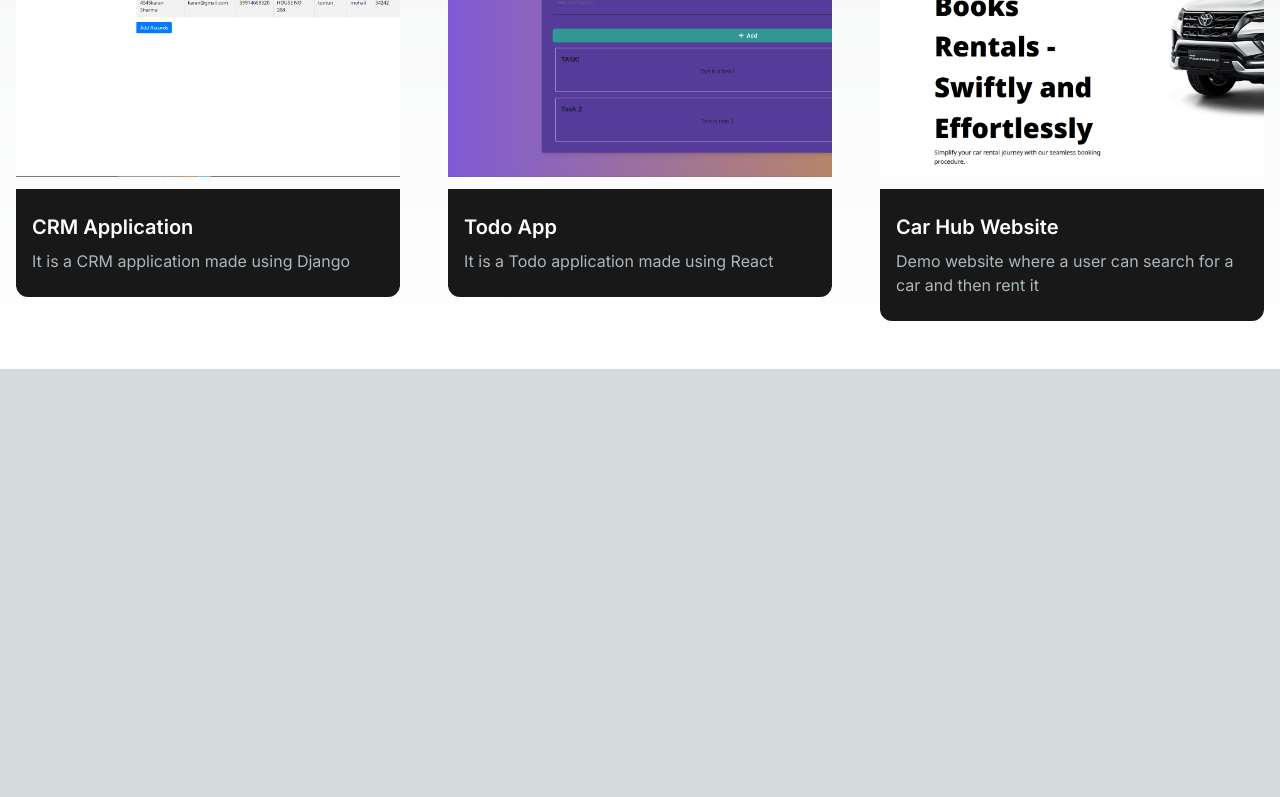
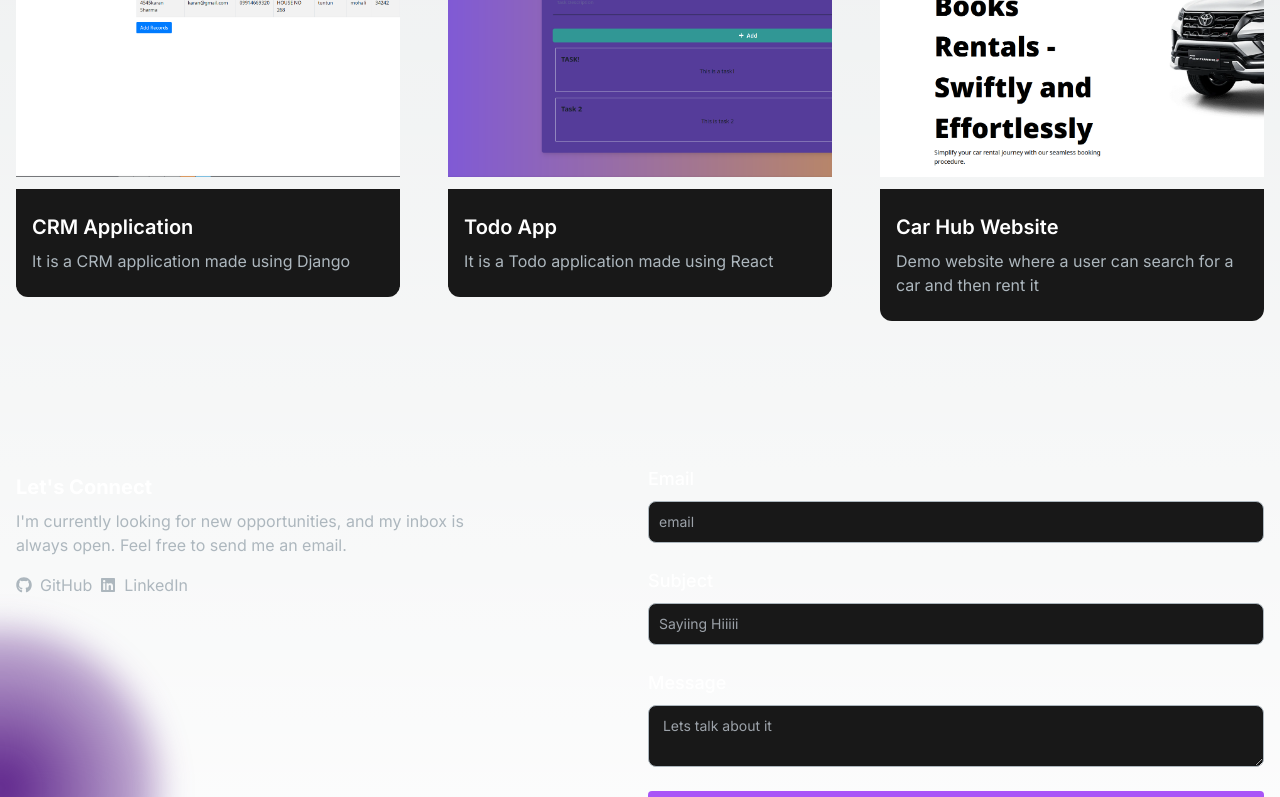
Before and after one commit to nischay-chauhan/Portfolio, a Next.js app in the folder portfolio/portfolio/: page / in a window 1280 px wide. Shown: the part 2000-2797 px from the top of the page. Before the commit the page ends 2369 px from the top, so only its background shows below. Built offline with nearby package versions, Linux system fonts and the light colour scheme.

Commit message:
Contact form

```diff
--- /dev/null
+++ b/portfolio/portfolio/app/api/send/route.js
@@ -0,0 +1,18 @@
+import { NextResponse} from 'next/server';
+import {Resend} from 'resend';
+
+const resend = new Resend(process.env.RESEND_API_KEY);
+
+export async function POST() {
+    try{
+        const data = await resend.emails.send({
+            from:"Nischay <nischay22807@gmail.com>",
+            to : ['masternischay@gmail'],
+            subject : "hello World",
+            react : <><p>Email Body</p></> ,
+        });
+        return NextResponse.json(data);
+    }catch(error){
+        return NextResponse.json({error})
+    }
+}
--- /dev/null
+++ b/portfolio/portfolio/app/components/EmailSection.jsx
@@ -0,0 +1,92 @@
+import React from "react";
+import Link from "next/link";
+import Image from "next/image";
+import { FaGithub, FaLinkedin } from "react-icons/fa";
+
+const EmailSection = () => {
+  return (
+    <section className="grid md:grid-cols-2 my-12 md:my-12 py-24 gap-4 relative">
+      <div className="bg-[radial-gradient(ellipse_at_center,_var(--tw-gradient-stops))] from-purple-900 to-transparent rounded-full h-80 w-80 z-0 blur-lg absolute top-3/4 -left-4 transform -translate-x-1/2 -translate-y-1/2"></div>
+      <div className="z-10">
+        <h5 className="text-xl font-bold text-white my-2">Let's Connect </h5>
+        <p className="text-[#ADB7BE] mb-4 max-w-md">
+          I'm currently looking for new opportunities, and my inbox is always
+          open. Feel free to send me an email.
+        </p>
+        <div className="socials flex flex-row gap-2">
+          <Link href="https://github.com/nischay-chauhan">
+            <div className="flex items-center text-[#ADB7BE] hover:text-white">
+              <FaGithub className="mr-2" />
+              GitHub
+            </div>
+          </Link>
+          <Link href="https://linkedin.com/in/your-linkedin-username">
+            <div className="flex items-center text-[#ADB7BE] hover:text-white">
+              <FaLinkedin className="mr-2" />
+              LinkedIn
+            </div>
+          </Link>
+        </div>
+      </div>
+      <div>
+        <form className="flex flex-col ">
+          <div className="mb-6">
+            <label
+              htmlFor="email"
+              className="text-white block mb-2 text-lg font-medium"
+            >
+              Email
+            </label>
+            <input
+              type="email"
+              name="email"
+              id="email"
+              required
+              className="bg-[#181818] border text-gray  border-[#ADB7BE] text-white placeholder-[#9CA2A9] text-sm rounded-lg focus:ring-blue-500 focus:border-blue-500 block w-full p-2.5"
+              placeholder="email "
+            />
+          </div>
+
+          <div className="mb-6">
+            <label
+              htmlFor="subject"
+              className="text-white block mb-2 text-lg font-medium "
+            >
+              Subject
+            </label>
+            <input
+              type="text"
+              id="subject"
+              required
+              className="bg-[#181818] border text-gray  border-[#ADB7BE] text-white placeholder-[#9CA2A9] text-sm rounded-lg focus:ring-blue-500 focus:border-blue-500 block w-full p-2.5"
+              placeholder="Sayiing Hiiiii"
+            />
+          </div>
+          <div className="mb-6">
+            <label
+              htmlFor="message"
+              className="text-white block mb-2 text-lg font-medium "
+            >
+              Message
+            </label>
+            <textarea
+              type="text"
+              id="message"
+              required
+              className="bg-[#181818] border text-gray  border-[#ADB7BE] text-white placeholder-[#9CA2A9] text-sm rounded-lg focus:ring-blue-500 focus:border-blue-500 block w-full p-2.5"
+              placeholder=" Lets talk about it"
+            />
+          </div>
+          <button
+            type="submit"
+            className="bg-purple-500 hover:bg-purple-700 text-white font-bold py-2 px-4 rounded focus:outline-none focus:shadow-outline focus:shadow-outline"
+          >
+            Send Message
+          </button>
+        </form>
+      </div>
+    </section>
+  );
+};
+
+export default EmailSection;
--- /dev/null
+++ b/portfolio/portfolio/app/components/Footer.jsx
@@ -0,0 +1,14 @@
+import React from "react";
+
+const Footer = () => {
+  return (
+    <footer>
+      <div>
+        <span>LOGO</span>
+        <p>All rights Reserved</p>
+      </div>
+    </footer>
+  );
+};
+
+export default Footer;
--- a/portfolio/portfolio/app/page.js
+++ b/portfolio/portfolio/app/page.js
@@ -3,6 +3,8 @@ import HeroSection from './components/HeroSection';
 import Navbar from './components/Navbar';
 import AboutSection from './components/AboutSection';
 import ProjectSection from './components/ProjectSection';
+import EmailSection from './components/EmailSection';
+import Footer from './components/Footer';
 
 export default function Home() {
   return (
@@ -12,7 +14,9 @@ export default function Home() {
       <HeroSection />
       <AboutSection />
       <ProjectSection />
+      <EmailSection />
       </div>
+    <Footer />
     </main>
   );
 }
--- a/portfolio/portfolio/package.json
+++ b/portfolio/portfolio/package.json
@@ -17,7 +17,8 @@
     "react": "^18",
     "react-dom": "^18",
     "react-icons": "^4.12.0",
-    "react-type-animation": "^3.2.0"
+    "react-type-animation": "^3.2.0",
+    "resend": "^2.0.0"
   },
   "devDependencies": {
     "autoprefixer": "^10.0.1",
```
Also changed, not shown: 2 other files (tests, documents, lock files or other folders).
